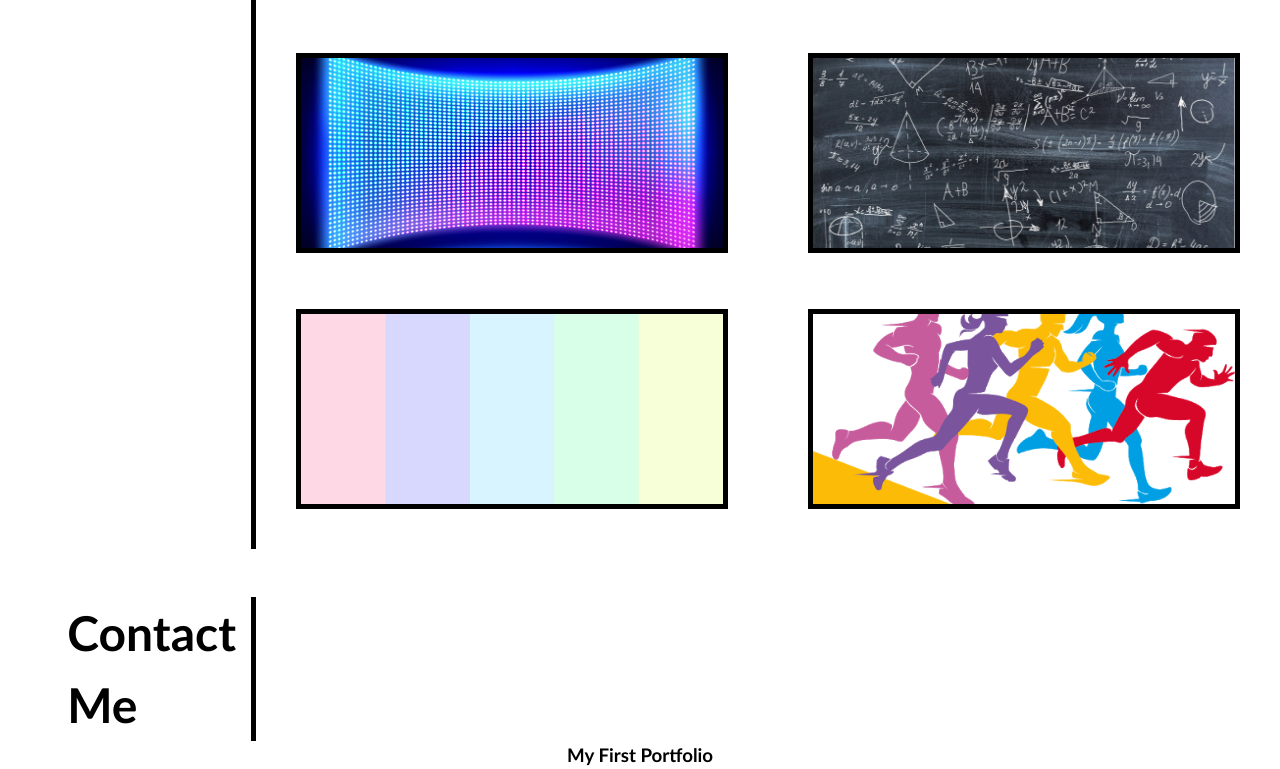
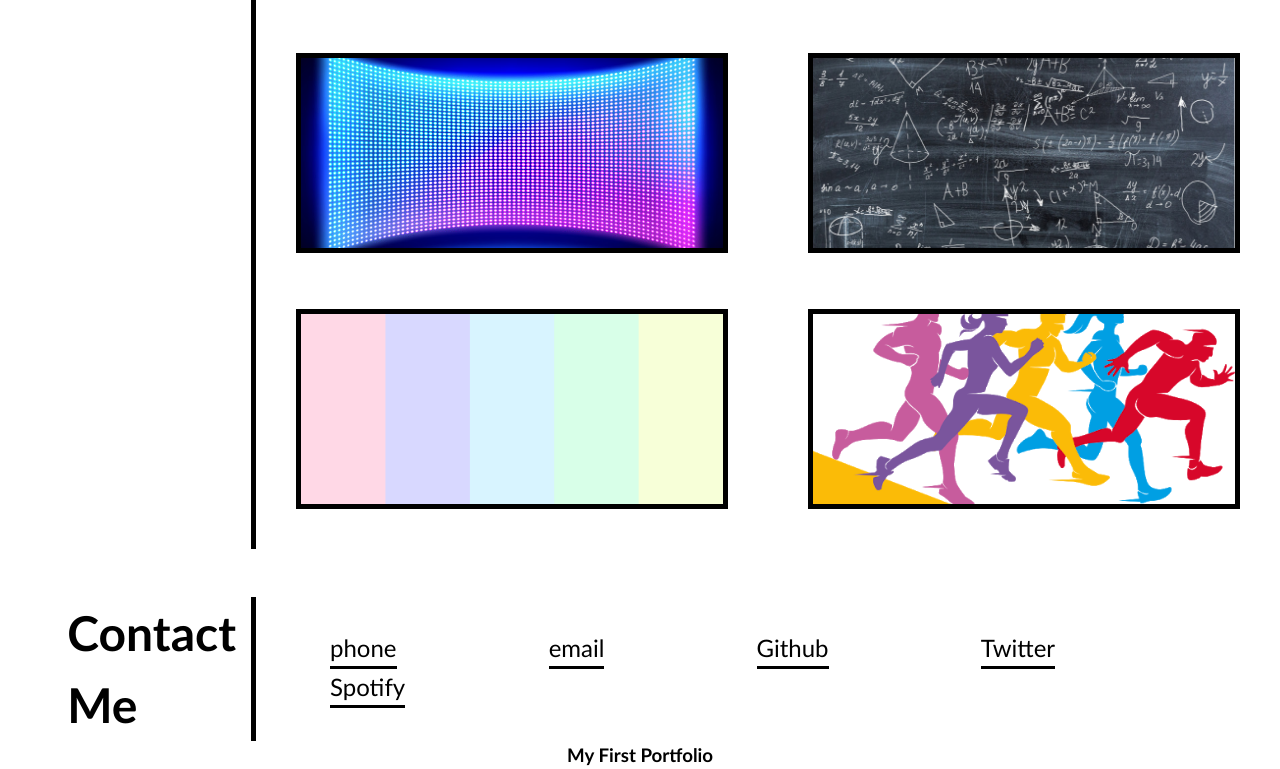
Before and after one commit to CaseyR1221/Portfolio, a plain HTML site: page index.html in a window 1280 px wide. Shown: the part 1740-2509 px from the top of the page. Drawn offline with Linux system fonts and the light colour scheme.

Commit message:
added link text in contacts section

```diff
--- a/assets/css/style.css
+++ b/assets/css/style.css
@@ -79,7 +79,21 @@ main {
 
 footer h3 {
     text-align: center;
+    margin: auto;
 }
+
+ul {
+    padding-left: 0px;
+}
+
+li {
+    display: inline-block;
+    list-style: none;
+    margin: 0px 74px;
+    border-bottom: 3px solid black;
+    font-size: 150%;
+}
+
 
 .hero {
     display: flex;
@@ -203,5 +217,10 @@ footer h3 {
 }
 
 #contact-links {
+    display: flex;
+    flex-direction: row;
+    flex-wrap: wrap;
+    justify-content: space-around;
+    align-items: center;
     flex: 1 0 80%;
 }
--- a/index.html
+++ b/index.html
@@ -90,7 +90,13 @@
                 <h2>Contact<br> Me</h2>
             </div>
             <div id="contact-links">
-
+                <ul>
+                    <li>phone</li>
+                    <li>email</li>
+                    <li>Github</li>
+                    <li>Twitter</li>
+                    <li>Spotify</li>
+                </ul>
             </div>
         </section>
     </main>
```
